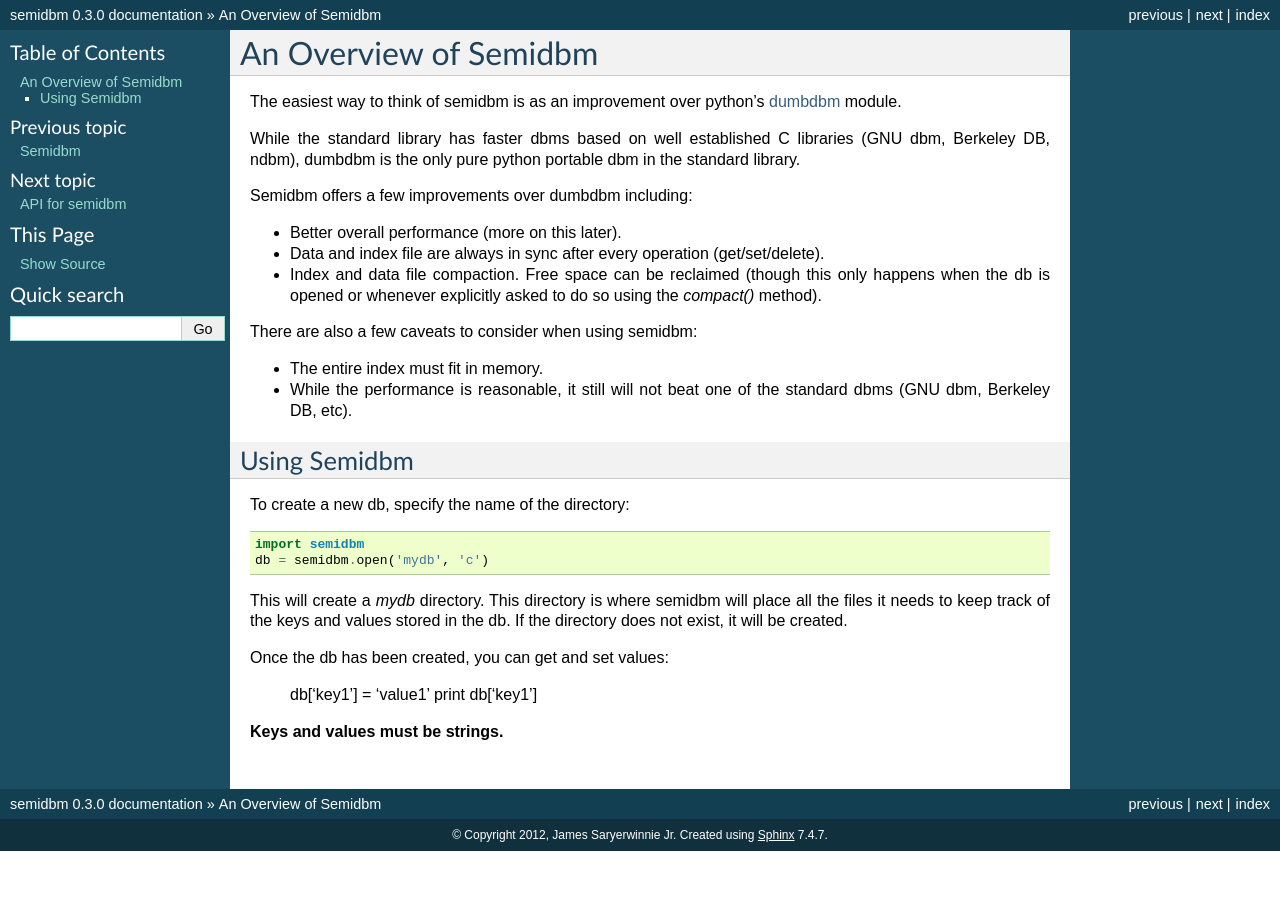
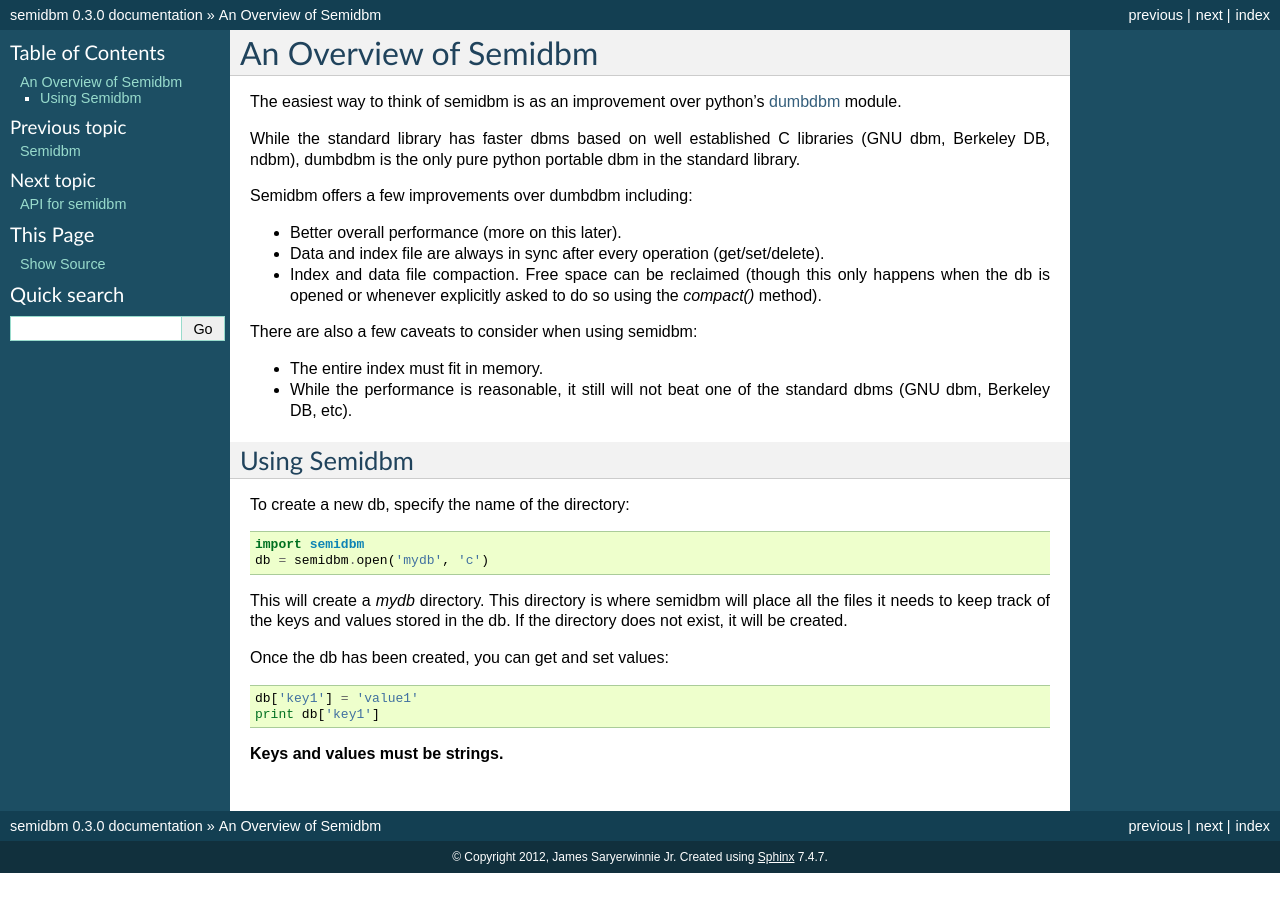
Before and after one commit to jamesls/semidbm, a Sphinx documentation site: the page built from docs/overview.rst, in a window 1280 px wide. Built offline with Sphinx 7.4.7, drawn with Linux system fonts in a browser that asks for light colours.

Commit message:
Add colon so code block is interpreted correctly

```diff
--- a/docs/overview.rst
+++ b/docs/overview.rst
@@ -39,7 +39,7 @@
 db.  If the directory does not exist, it will be created.
 
 
-Once the db has been created, you can get and set values:
+Once the db has been created, you can get and set values::
 
     db['key1'] = 'value1'
     print db['key1']
```
